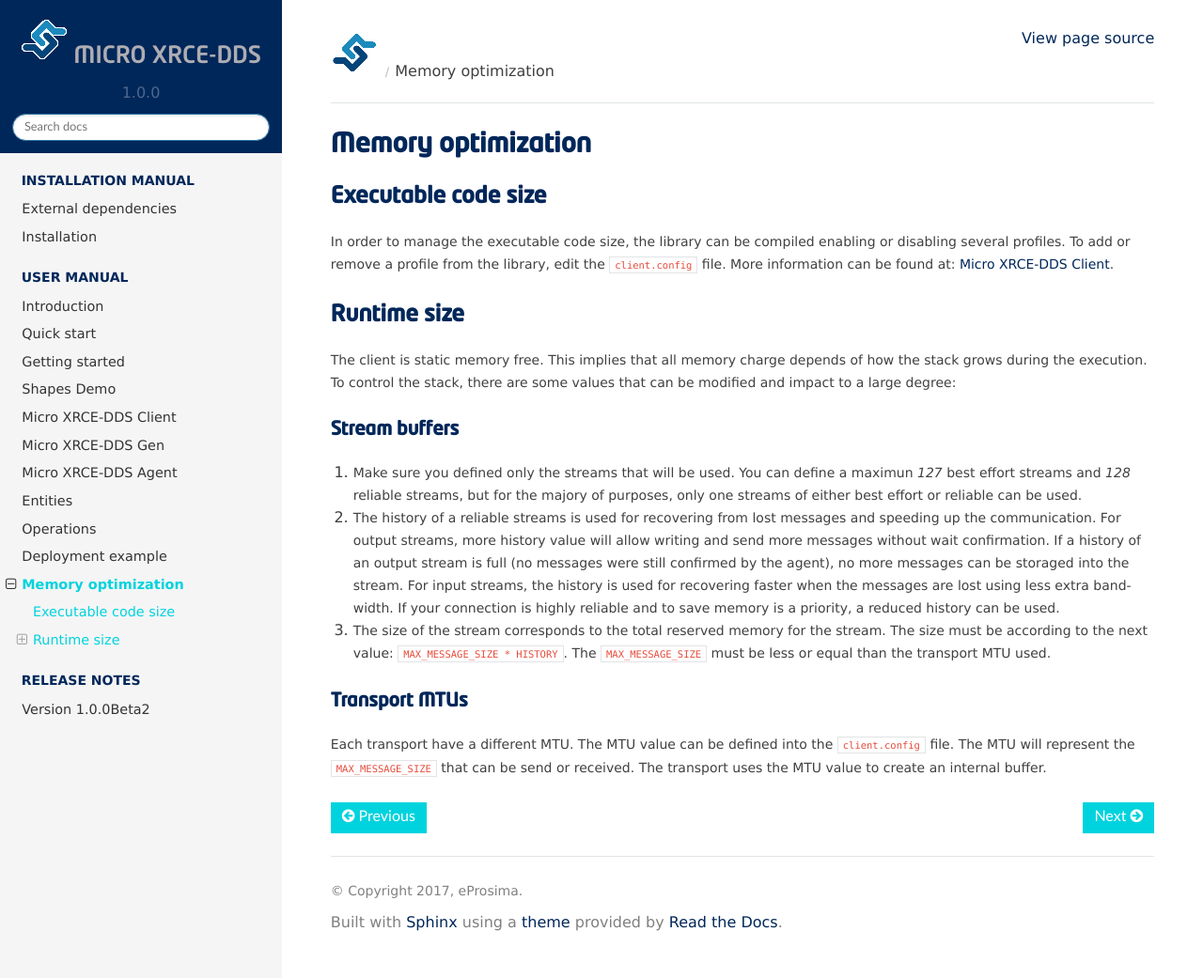
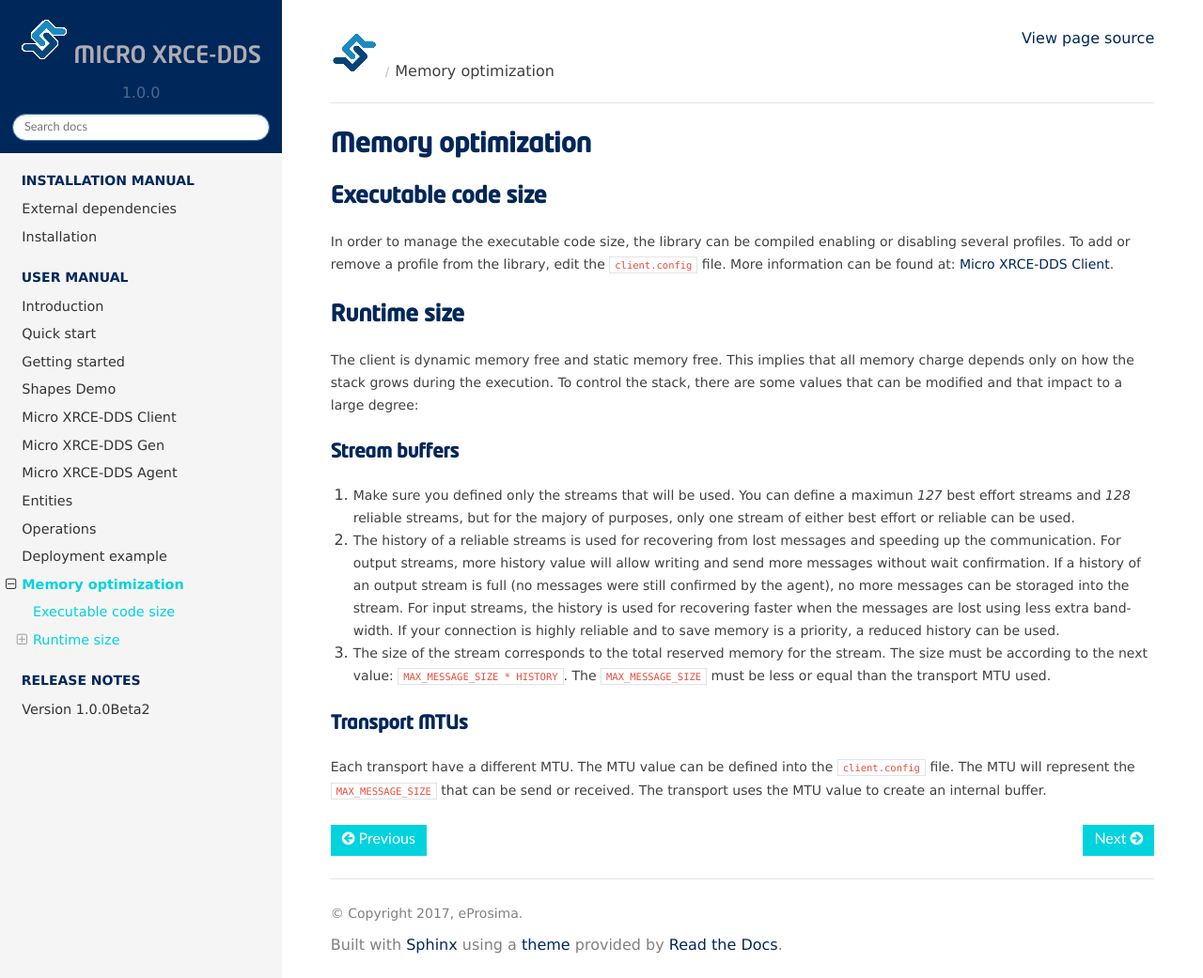
Before and after one commit to eProsima/Micro-XRCE-DDS-docs, a Sphinx documentation site: the page built from docs/optimization.rst, in a window 1280 px wide and 1041 px high. Shown: the whole window at 94% size. Built offline with Sphinx 7.4.7 and the Read the Docs theme 2.0.0, drawn with Linux system fonts in a browser that asks for light colours.

Commit message:
Modified with comments for acept pull request.

```diff
--- a/docs/optimization.rst
+++ b/docs/optimization.rst
@@ -9,15 +9,15 @@
 
 Runtime size
 ------------
-The client is static memory free.
-This implies that all memory charge depends of how the stack grows during the execution.
-To control the stack, there are some values that can be modified and impact to a large degree:
+The client is dynamic memory free and static memory free.
+This implies that all memory charge depends only on how the stack grows during the execution.
+To control the stack, there are some values that can be modified and that impact to a large degree:
 
 Stream buffers
 ~~~~~~~~~~~~~~
 1. Make sure you defined only the streams that will be used.
    You can define a maximun `127` best effort streams and `128` reliable streams,
-   but for the majory of purposes, only one streams of either best effort or reliable can be used.
+   but for the majory of purposes, only one stream of either best effort or reliable can be used.
 
 2. The history of a reliable streams is used for recovering from lost messages and speeding up the communication.
    For output streams, more history value will allow writing and send more messages without wait confirmation.
```
